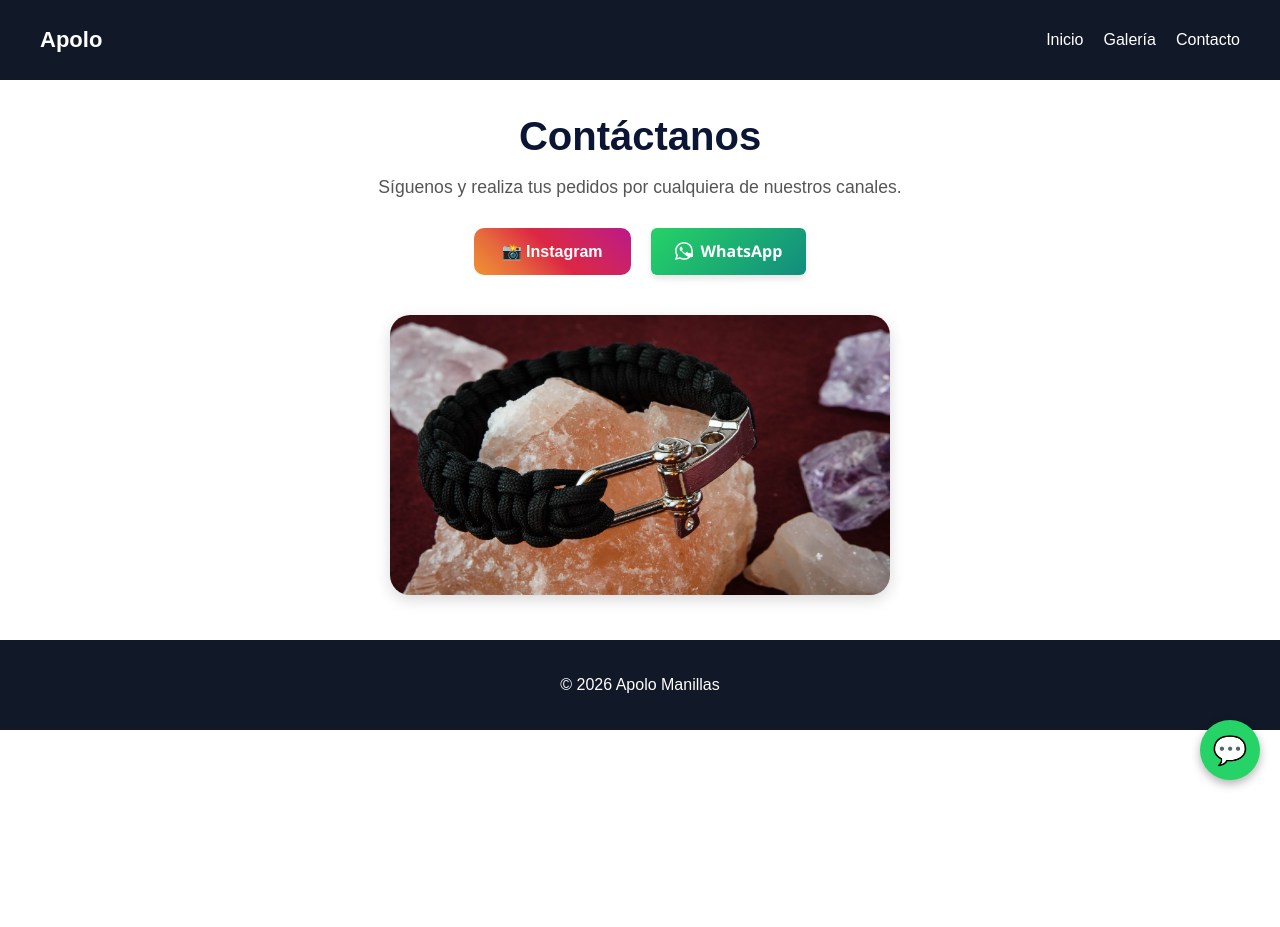
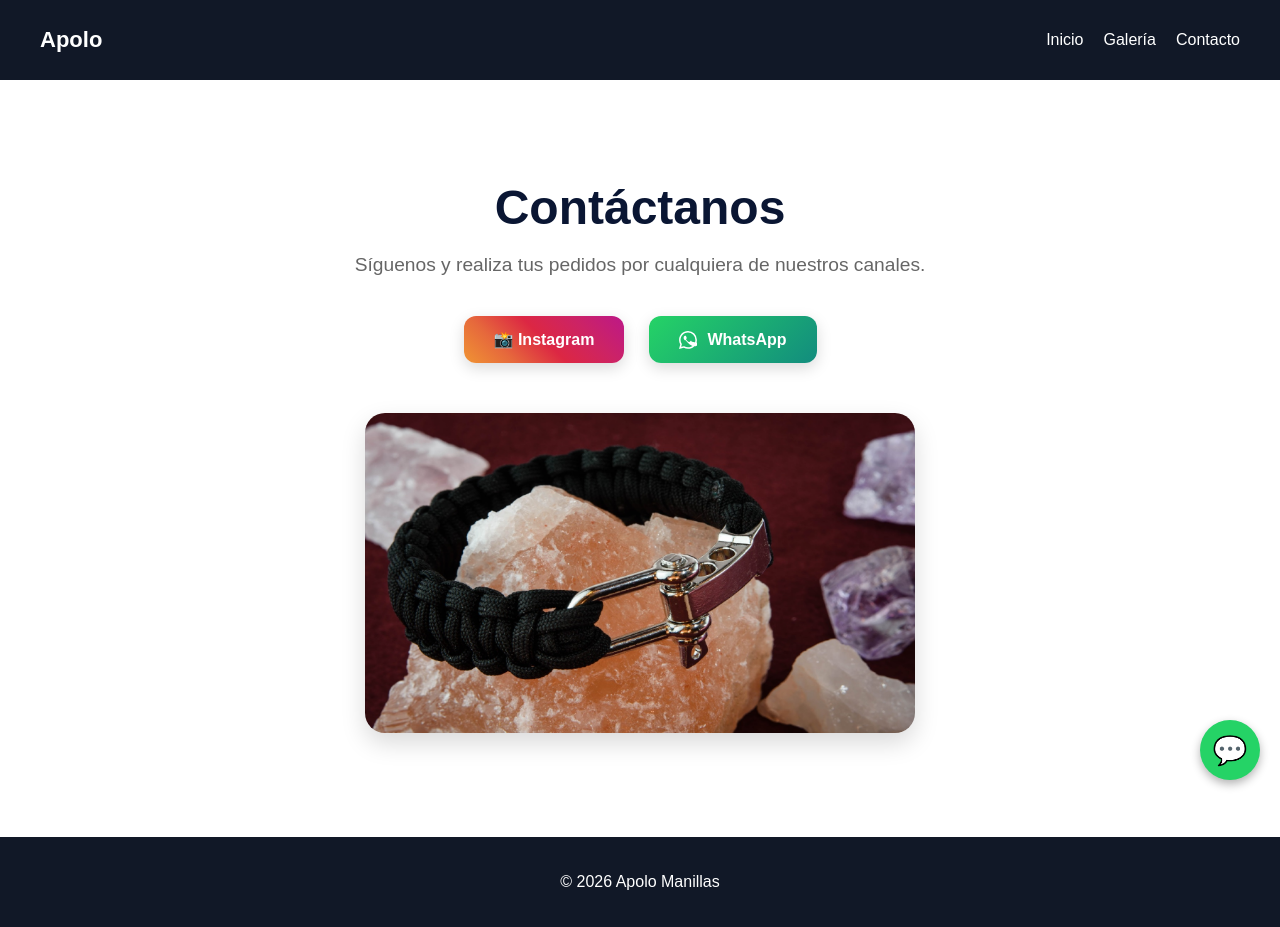
Before and after one commit to evidenciasponao/apolo-manillas, an Angular app: page /contacto in a window 1280 px wide. Before the commit the page ends 800 px from the top, so only its background shows below. Built offline with nearby package versions, Linux system fonts and the light colour scheme.

Commit message:
Fix: efectos y boton whatsapp con texto acerca de cada compra

```diff
--- a/src/app/pages/contacto/contacto.css
+++ b/src/app/pages/contacto/contacto.css
@@ -1,46 +1,64 @@
 .contacto {
     text-align: center;
-  padding: 1px 20px;
-  max-width: 900px;
+    padding: 60px 20px;
+    max-width: 1000px;
     margin: 0 auto;
+
+    animation: fadeInUp 0.8s ease;
 }
 
 .contacto h2 {
-  font-size: 2.5rem;
+    font-size: 3rem;
+    color: #0a1633;
     margin-bottom: 15px;
-  color: #0a1633;
 }
 
 .contacto p {
-  font-size: 1.1rem;
-  color: #555;
-  margin-bottom: 30px;
+    font-size: 1.2rem;
+    color: #666;
+    margin-bottom: 40px;
 }
 
 .contacto-links {
     display: flex;
     justify-content: center;
-  gap: 20px;
+    gap: 25px;
     flex-wrap: wrap;
-  margin-bottom: 40px;
+    margin-bottom: 50px;
 }
 
-.btn {
+/* Botón base */
+
+.btn,
+.btn-whatsapp {
     text-decoration: none;
-  padding: 14px 28px;
-  border-radius: 10px;
+    padding: 14px 30px;
+    border-radius: 12px;
     font-weight: bold;
     color: white;
-  transition: all 0.3s ease;
+
+    display: inline-flex;
+    align-items: center;
+    gap: 10px;
+
+    transition:
+        transform 0.3s ease,
+        box-shadow 0.3s ease;
+
+    box-shadow: 0 5px 15px rgba(0,0,0,0.15);
 }
 
-.btn:hover {
-  transform: translateY(-3px);
+/* Hover general */
+
+.btn:hover,
+.btn-whatsapp:hover {
+    transform: translateY(-5px) scale(1.03);
+
+    box-shadow:
+        0 12px 25px rgba(0,0,0,0.2);
 }
 
-.whatsapp {
-  background-color: #25d366;
-}
+/* Instagram */
 
 .instagram {
     background: linear-gradient(
@@ -53,41 +71,54 @@
     );
 }
 
+/* WhatsApp */
+
+.btn-whatsapp {
+    background: linear-gradient(
+        135deg,
+        #25D366,
+        #128C7E
+    );
+}
+
+/* Imagen */
+
 .imagen-contacto {
     width: 100%;
-  max-width: 500px;
-  height: 280px;
+    max-width: 550px;
+    height: 320px;
+
     object-fit: cover;
+
     border-radius: 20px;
-  box-shadow: 0 5px 15px rgba(0,0,0,0.15);
+
+    box-shadow:
+        0 10px 25px rgba(0,0,0,0.15);
+
+    transition:
+        transform 0.4s ease,
+        box-shadow 0.4s ease;
 }
 
+.imagen-contacto:hover {
+    transform: scale(1.03);
 
-/* css boton whatsapp */
-.btn-whatsapp {
-  display: inline-flex;
-  align-items: center;
-  gap: 8px; /* Espacio entre el ícono y el texto */
-  background: linear-gradient(135deg, #25D366 0%, #128C7E 100%); /* Degradado corporativo de WhatsApp */
-  color: #ffffff;
-  text-decoration: none;
-  font-family: 'Segoe UI', Tahoma, Geneva, Verdana, sans-serif; /* Ajusta a la fuente de tu web */
-  font-size: 16px;
-  font-weight: 600;
-  padding: 10px 24px;
-  border-radius: 6px; /* Redondeado similar al de tu botón de Instagram */
-  box-shadow: 0 4px 6px rgba(0, 0, 0, 0.1);
-  transition: transform 0.2s ease, box-shadow 0.2s ease;
-  cursor: pointer;
+    box-shadow:
+        0 15px 35px rgba(0,0,0,0.25);
 }
 
-/* Efecto al pasar el mouse por encima (Hover) */
-.btn-whatsapp:hover {
-  transform: translateY(-2px);
-  box-shadow: 0 6px 12px rgba(0, 0, 0, 0.15);
+/* Animaciones */
+
+@keyframes fadeInUp {
+
+    from {
+        opacity: 0;
+        transform: translateY(30px);
     }
 
-/* Efecto al hacer clic (Active) */
-.btn-whatsapp:active {
+    to {
+        opacity: 1;
         transform: translateY(0);
     }
+
+}
--- a/src/app/pages/galeria/galeria.css
+++ b/src/app/pages/galeria/galeria.css
@@ -1,31 +1,118 @@
 .container {
     padding: 40px;
+    max-width: 1200px;
+    margin: 0 auto;
+}
+
+.container h2 {
+    font-size: 3rem;
+    margin-bottom: 30px;
+    text-align: center;
+    color: #0a1633;
+    animation: fadeIn 1s ease;
 }
 
 .cards {
     display: grid;
-  grid-template-columns: repeat(auto-fit,minmax(250px,1fr));
-  gap: 20px;
+    grid-template-columns: repeat(auto-fit, minmax(280px, 1fr));
+    gap: 30px;
 }
 
 .card {
-  border-radius: 10px;
+    background: white;
+    border-radius: 15px;
     overflow: hidden;
-  box-shadow: 0 0 10px rgba(0,0,0,.1);
+    box-shadow: 0 5px 15px rgba(0, 0, 0, 0.1);
+
+    transition:
+        transform 0.3s ease,
+        box-shadow 0.3s ease;
+
+    animation: fadeInUp 0.8s ease;
+}
+
+.card:hover {
+    transform: translateY(-10px);
+
+    box-shadow:
+        0 15px 30px rgba(0, 0, 0, 0.15);
 }
 
 .card img {
     width: 100%;
     height: 250px;
     object-fit: cover;
+
+    transition: transform 0.4s ease;
 }
 
-.card h3,
-.card p {
-  padding: 10px;
+.card:hover img {
+    transform: scale(1.08);
 }
 
-.card .btn {
-  margin: 10px;
-  display: inline-block;
+.card h3 {
+    padding: 15px 15px 5px;
+    font-size: 1.8rem;
 }
+
+.card p {
+    padding: 0 15px 15px;
+    font-size: 1.4rem;
+    font-weight: bold;
+    color: #001845;
+}
+
+.btn-whatsapp {
+    display: block;
+    width: fit-content;
+
+    margin: 20px auto 25px;
+
+    background-color: #25D366;
+    color: white;
+
+    text-decoration: none;
+    font-weight: bold;
+
+    padding: 12px 24px;
+
+    border-radius: 10px;
+
+    transition:
+        transform 0.3s ease,
+        background-color 0.3s ease,
+        box-shadow 0.3s ease;
+}
+
+.btn-whatsapp:hover {
+    background-color: #1ebe5d;
+
+    transform: scale(1.05);
+
+    box-shadow:
+        0 8px 20px rgba(37, 211, 102, 0.4);
+}
+
+/* Animaciones */
+
+@keyframes fadeIn {
+    from {
+        opacity: 0;
+    }
+
+    to {
+        opacity: 1;
+    }
+}
+
+@keyframes fadeInUp {
+    from {
+        opacity: 0;
+        transform: translateY(25px);
+    }
+
+    to {
+        opacity: 1;
+        transform: translateY(0);
+    }
+}
--- a/src/app/pages/galeria/galeria.html
+++ b/src/app/pages/galeria/galeria.html
@@ -16,11 +16,11 @@
       <p>{{ manilla.precio }}</p>
 
       <a
-        class="btn"
+        class="btn-whatsapp"
         target="_blank"
-        href="https://wa.me/573114147623"
+        href="https://wa.me/573114147623?text=Hola,%20me%20interesa%20la%20manilla%20{{ manilla.nombre }}%20que%20vi%20en%20su%20galería."
       >
-        Comprar
+        Comprar por WhatsApp
       </a>
 
     </div>
--- a/src/app/pages/home/home.css
+++ b/src/app/pages/home/home.css
@@ -1,69 +1,146 @@
 .hero {
-  min-height: 80vh;
+    min-height: 85vh;
+
     display: flex;
     flex-direction: column;
     align-items: center;
     justify-content: center;
-  gap: 1.5rem;
-  padding: 1% 1rem;
+
     text-align: center;
+
+    padding: 40px 20px;
+
+    gap: 25px;
+
+    animation: fadeInUp 1s ease;
 }
 
+/* Título */
+
 .hero h1 {
-  font-size: 4rem;
-  font-weight: 700;
+    font-size: 4.5rem;
+    font-weight: 800;
     margin: 0;
-  color: #000;
+
+    color: #0a1633;
+
+    letter-spacing: 1px;
 }
+
+/* Banner */
 
 .hero-banner {
     width: 100%;
-  max-width: 900px;
+    max-width: 700px; /* Más pequeño que antes */
+
     border-radius: 20px;
     overflow: hidden;
-  box-shadow: 0 10px 30px rgba(0, 0, 0, .15);
+
+    box-shadow:
+        0 15px 35px rgba(0, 0, 0, 0.15);
+
+    transition:
+        transform 0.4s ease,
+        box-shadow 0.4s ease;
+}
+
+.hero-banner:hover {
+    transform: scale(1.02);
+
+    box-shadow:
+        0 20px 40px rgba(0, 0, 0, 0.2);
 }
 
 .hero-banner img {
     width: 100%;
-  height: 400px;
+    height: 320px; /* Más pequeña */
+
     object-fit: cover;
     display: block;
+
+    transition: transform 0.5s ease;
 }
 
+.hero-banner:hover img {
+    transform: scale(1.05);
+}
+
+/* Texto */
+
 .hero p {
-  font-size: 1.5rem;
-  max-width: 700px;
-  color: #333;
+    font-size: 1.3rem;
+    max-width: 650px;
+
+    color: #555;
+
+    line-height: 1.6;
 }
+
+/* Botón */
 
 .btn {
     background: #08142f;
+
     color: white;
     text-decoration: none;
-  padding: 14px 32px;
-  border-radius: 10px;
+
+    padding: 15px 35px;
+
+    border-radius: 12px;
+
     font-size: 1.1rem;
-  font-weight: 600;
-  transition: .3s;
+    font-weight: 700;
+
+    transition:
+        transform 0.3s ease,
+        box-shadow 0.3s ease;
+
+    box-shadow:
+        0 5px 15px rgba(8, 20, 47, 0.25);
 }
 
 .btn:hover {
-  transform: translateY(-2px);
-  opacity: .9;
+    transform: translateY(-4px);
+
+    box-shadow:
+        0 12px 25px rgba(8, 20, 47, 0.35);
 }
 
+/* Animación de entrada */
 
-/* Responsive adjustments */
+@keyframes fadeInUp {
+
+    from {
+        opacity: 0;
+        transform: translateY(30px);
+    }
+
+    to {
+        opacity: 1;
+        transform: translateY(0);
+    }
+
+}
+
+/* Responsive */
 
 @media (max-width: 768px) {
 
+    .hero {
+        min-height: auto;
+        padding: 50px 20px;
+    }
+
     .hero h1 {
-    font-size: 2.5rem;
+        font-size: 2.8rem;
+    }
+
+    .hero-banner {
+        max-width: 100%;
     }
 
     .hero-banner img {
-    height: 250px;
+        height: 240px;
     }
 
     .hero p {
--- a/src/index.html
+++ b/src/index.html
@@ -3,6 +3,7 @@
 <head>
   <meta charset="utf-8">
   <title>│ Apolo Manillas │</title>
+  <meta name="description" content="Manillas artesanales hechas a mano">
   <base href="/">
   <meta name="viewport" content="width=device-width, initial-scale=1">
   <link rel="icon" type="image/x-icon" href="favicon.ico">
```
Lines whose indentation alone changed are shown as unchanged.
